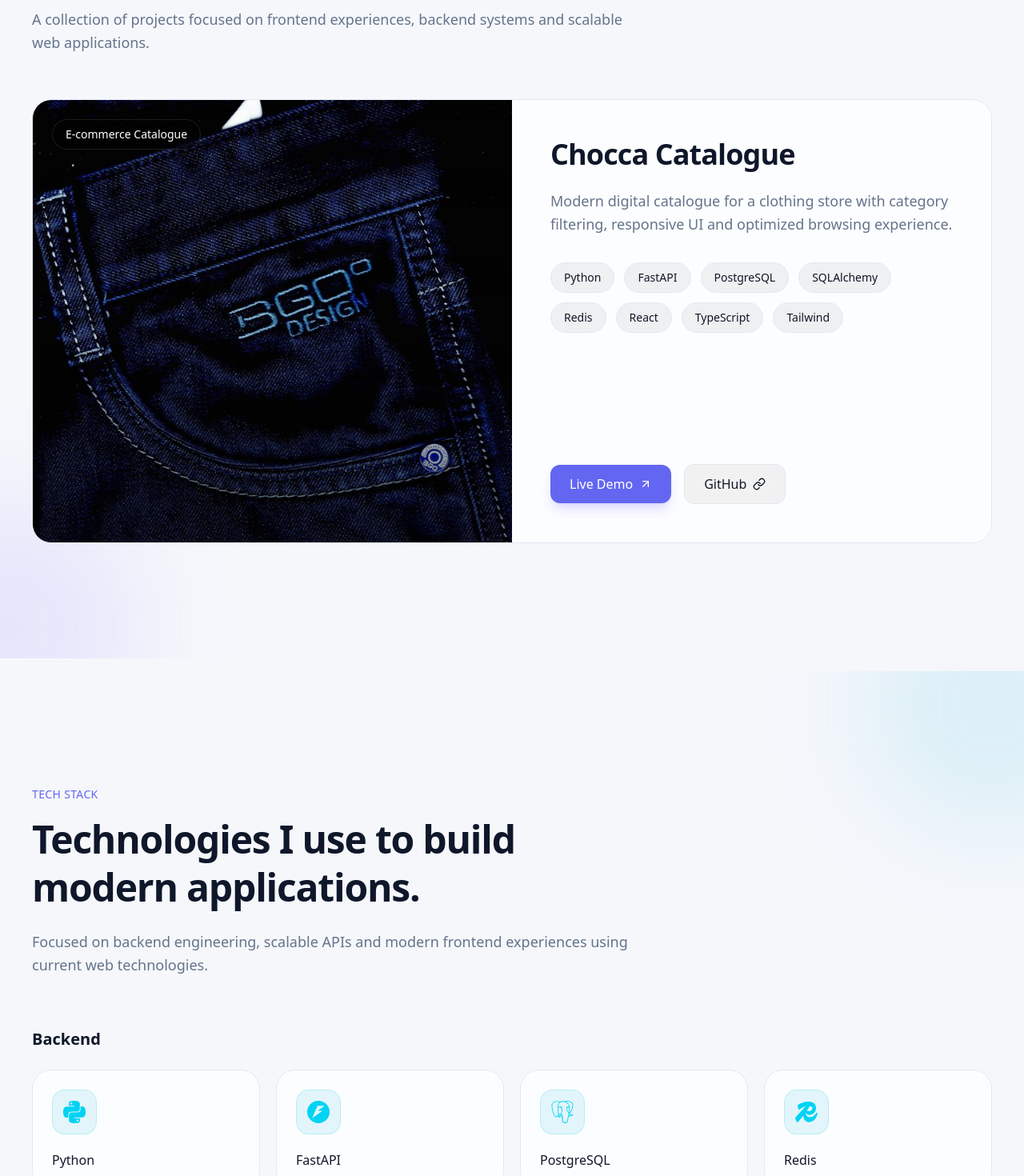
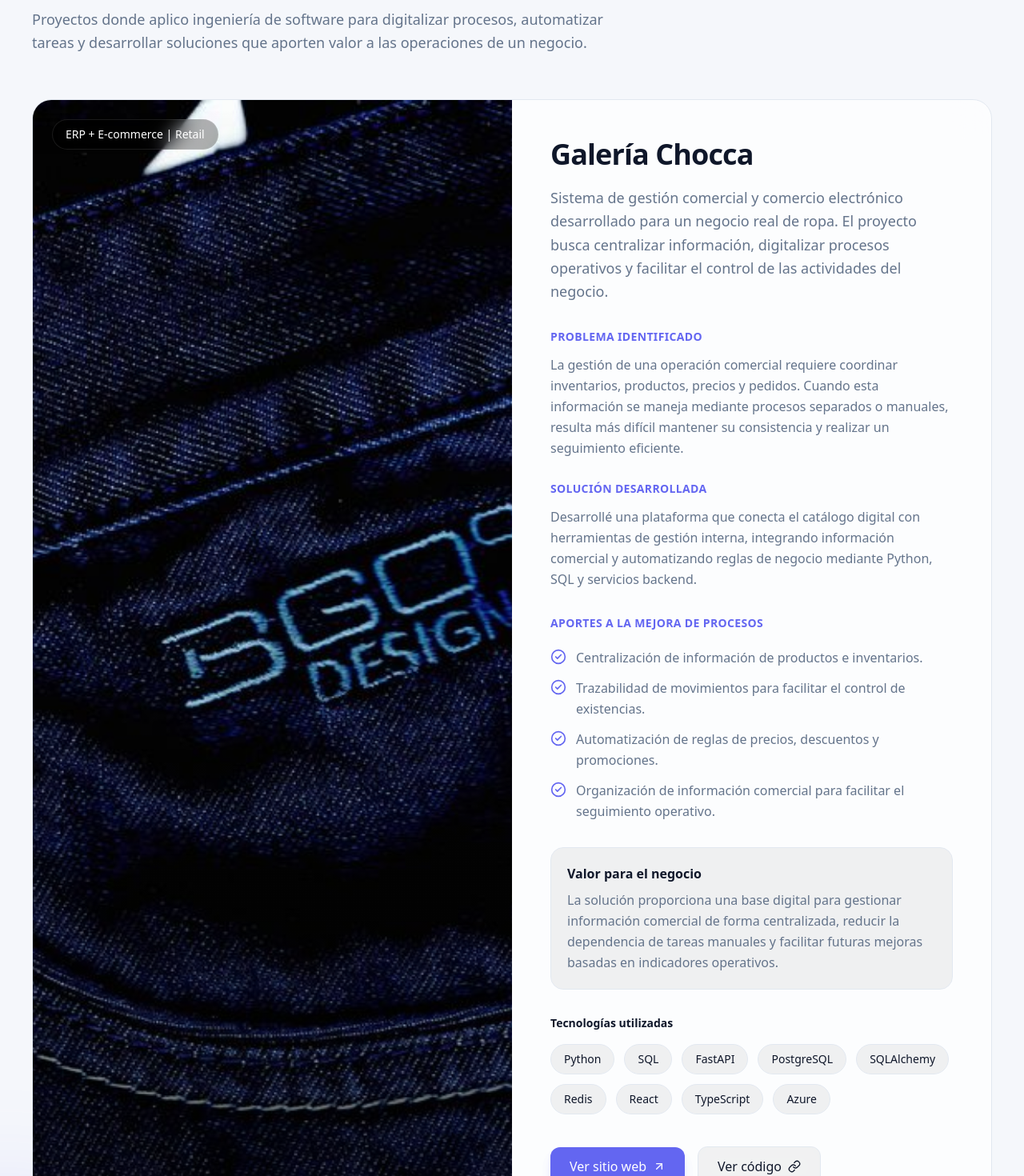
Before and after one commit to AbelChocca/Portfolio-Personal, a React (Vite) app: page / in a window 1280 px wide. Shown: the part 2320-3790 px from the top of the page at 80% size. Built offline with nearby package versions, Linux system fonts and the light colour scheme.

Commit message:
feat: enhance Proyectos component with detailed project descriptions, localized text, and improved layout

```diff
--- a/src/components/Proyectos.tsx
+++ b/src/components/Proyectos.tsx
@@ -1,5 +1,5 @@
 import { motion } from "framer-motion";
-import { ArrowUpRight, LinkIcon } from "lucide-react";
+import { ArrowUpRight, LinkIcon, CheckCircle2 } from "lucide-react";
 
 import AnimatedDiv from "./AnimatedDiv";
 
@@ -8,22 +8,41 @@ import GaleriaChocca from "/assets/image/jeans_bgoo.jpg";
 const projects = [
   {
     id: "chocca",
-    title: "Chocca Catalogue",
-    category: "E-commerce Catalogue",
+    title: "Galería Chocca",
+    category: "ERP + E-commerce | Retail",
     description:
-      "Modern digital catalogue for a clothing store with category filtering, responsive UI and optimized browsing experience.",
+      "Sistema de gestión comercial y comercio electrónico desarrollado para un negocio real de ropa. El proyecto busca centralizar información, digitalizar procesos operativos y facilitar el control de las actividades del negocio.",
+
+    problem:
+      "La gestión de una operación comercial requiere coordinar inventarios, productos, precios y pedidos. Cuando esta información se maneja mediante procesos separados o manuales, resulta más difícil mantener su consistencia y realizar un seguimiento eficiente.",
+
+    solution:
+      "Desarrollé una plataforma que conecta el catálogo digital con herramientas de gestión interna, integrando información comercial y automatizando reglas de negocio mediante Python, SQL y servicios backend.",
+
+    improvements: [
+      "Centralización de información de productos e inventarios.",
+      "Trazabilidad de movimientos para facilitar el control de existencias.",
+      "Automatización de reglas de precios, descuentos y promociones.",
+      "Organización de información comercial para facilitar el seguimiento operativo.",
+    ],
+
+    impact:
+      "La solución proporciona una base digital para gestionar información comercial de forma centralizada, reducir la dependencia de tareas manuales y facilitar futuras mejoras basadas en indicadores operativos.",
+
     image: GaleriaChocca,
     demo: "https://chocca.com.pe/",
     repo: "https://github.com/AbelChocca/gallery-chocca-backend",
+
     technologies: [
       "Python",
+      "SQL",
       "FastAPI",
       "PostgreSQL",
       "SQLAlchemy",
       "Redis",
       "React",
       "TypeScript",
-      "Tailwind",
+      "Azure",
     ],
   },
 ];
@@ -39,7 +58,7 @@ const Proyectos = () => {
         overflow-hidden
       "
     >
-      {/* Glow background */}
+      {/* Glow decorativo */}
       <div
         className="
           absolute
@@ -50,12 +69,13 @@ const Proyectos = () => {
           rounded-full
           bg-indigo-500/10
           blur-3xl
+          pointer-events-none
         "
       />
 
       <div className="relative z-10 max-w-7xl mx-auto px-6 md:px-10">
         <AnimatedDiv stagger preset="fadeUp" distance={18}>
-          {/* HEADER */}
+          {/* ENCABEZADO */}
           <div className="max-w-3xl mb-14">
             <p
               className="
@@ -67,7 +87,7 @@ const Proyectos = () => {
                 mb-4
               "
             >
-              Featured Projects
+              Proyectos destacados
             </p>
 
             <h2
@@ -80,7 +100,7 @@ const Proyectos = () => {
                 text-[var(--foreground)]
               "
             >
-              Selected projects I've been building recently.
+              Tecnología aplicada a problemas reales.
             </h2>
 
             <p
@@ -91,12 +111,13 @@ const Proyectos = () => {
                 text-[var(--muted)]
               "
             >
-              A collection of projects focused on frontend experiences, backend
-              systems and scalable web applications.
+              Proyectos donde aplico ingeniería de software para digitalizar
+              procesos, automatizar tareas y desarrollar soluciones que aporten
+              valor a las operaciones de un negocio.
             </p>
           </div>
 
-          {/* PROJECTS */}
+          {/* PROYECTOS */}
           <div className="grid grid-cols-1 gap-10">
             {projects.map((project) => (
               <motion.article
@@ -124,19 +145,14 @@ const Proyectos = () => {
                     min-h-[520px]
                   "
                 >
-                  {/* IMAGE */}
-                  <div
-                    className="
-                      relative
-                      overflow-hidden
-                    "
-                  >
+                  {/* IMAGEN */}
+                  <div className="relative overflow-hidden min-h-[300px] lg:min-h-full">
                     <motion.img
                       src={project.image}
                       alt={project.title}
                       className="
-                        w-full
-                        h-full
+                        absolute inset-0
+                        w-full h-full
                         object-cover
                         transition-transform
                         duration-700
@@ -144,7 +160,6 @@ const Proyectos = () => {
                       "
                     />
 
-                    {/* Overlay */}
                     <div
                       className="
                         absolute inset-0
@@ -155,7 +170,7 @@ const Proyectos = () => {
                       "
                     />
 
-                    {/* Floating badge */}
+                    {/* Categoría */}
                     <div
                       className="
                         absolute
@@ -173,7 +188,7 @@ const Proyectos = () => {
                     </div>
                   </div>
 
-                  {/* CONTENT */}
+                  {/* CONTENIDO */}
                   <div
                     className="
                       flex flex-col
@@ -182,10 +197,10 @@ const Proyectos = () => {
                     "
                   >
                     <div>
+                      {/* Nombre del proyecto */}
                       <h3
                         className="
-                          text-3xl
-                          md:text-4xl
+                          text-3xl md:text-4xl
                           font-bold
                           tracking-tight
                           text-[var(--foreground)]
@@ -196,7 +211,7 @@ const Proyectos = () => {
 
                       <p
                         className="
-                          mt-6
+                          mt-5
                           text-base md:text-lg
                           leading-relaxed
                           text-[var(--muted)]
@@ -205,14 +220,144 @@ const Proyectos = () => {
                         {project.description}
                       </p>
 
-                      {/* TECH */}
+                      {/* PROBLEMA */}
+                      <div className="mt-8">
+                        <h4
+                          className="
+                            text-sm
+                            font-semibold
+                            uppercase
+                            tracking-wide
+                            text-[var(--primary)]
+                            mb-3
+                          "
+                        >
+                          Problema identificado
+                        </h4>
+
+                        <p
+                          className="
+                            text-sm md:text-base
+                            leading-relaxed
+                            text-[var(--muted)]
+                          "
+                        >
+                          {project.problem}
+                        </p>
+                      </div>
+
+                      {/* SOLUCIÓN */}
+                      <div className="mt-7">
+                        <h4
+                          className="
+                            text-sm
+                            font-semibold
+                            uppercase
+                            tracking-wide
+                            text-[var(--primary)]
+                            mb-3
+                          "
+                        >
+                          Solución desarrollada
+                        </h4>
+
+                        <p
+                          className="
+                            text-sm md:text-base
+                            leading-relaxed
+                            text-[var(--muted)]
+                          "
+                        >
+                          {project.solution}
+                        </p>
+                      </div>
+
+                      {/* MEJORAS */}
+                      <div className="mt-8">
+                        <h4
+                          className="
+                            text-sm
+                            font-semibold
+                            uppercase
+                            tracking-wide
+                            text-[var(--primary)]
+                            mb-5
+                          "
+                        >
+                          Aportes a la mejora de procesos
+                        </h4>
+
+                        <ul className="space-y-3">
+                          {project.improvements.map((improvement) => (
+                            <li
+                              key={improvement}
+                              className="
+                                  flex items-start gap-3
+                                  text-sm md:text-base
+                                  leading-relaxed
+                                  text-[var(--muted)]
+                                "
+                            >
+                              <CheckCircle2
+                                className="
+                                    w-5 h-5
+                                    shrink-0
+                                    mt-0.5
+                                    text-[var(--primary)]
+                                  "
+                              />
+
+                              <span>{improvement}</span>
+                            </li>
+                          ))}
+                        </ul>
+                      </div>
+
+                      {/* IMPACTO */}
                       <div
                         className="
-                          flex flex-wrap
-                          gap-3
                           mt-8
+                          rounded-2xl
+                          border border-[var(--border)]
+                          bg-black/5 dark:bg-white/5
+                          p-5
                         "
                       >
+                        <h4
+                          className="
+                            font-semibold
+                            text-[var(--foreground)]
+                            mb-2
+                          "
+                        >
+                          Valor para el negocio
+                        </h4>
+
+                        <p
+                          className="
+                            text-sm md:text-base
+                            leading-relaxed
+                            text-[var(--muted)]
+                          "
+                        >
+                          {project.impact}
+                        </p>
+                      </div>
+
+                      {/* TECNOLOGÍAS */}
+                      <div className="mt-8">
+                        <h4
+                          className="
+                            text-sm
+                            font-semibold
+                            text-[var(--foreground)]
+                            mb-4
+                          "
+                        >
+                          Tecnologías utilizadas
+                        </h4>
+
+                        <div className="flex flex-wrap gap-3">
                           {project.technologies.map((tech) => (
                             <span
                               key={tech}
@@ -230,13 +375,14 @@ const Proyectos = () => {
                           ))}
                         </div>
                       </div>
+                    </div>
 
-                    {/* BUTTONS */}
-                    <div className="flex items-center gap-4 mt-10">
+                    {/* BOTONES */}
+                    <div className="flex flex-wrap items-center gap-4 mt-10">
                       <a
                         href={project.demo}
                         target="_blank"
-                        rel="noreferrer"
+                        rel="noopener noreferrer"
                         className="
                           inline-flex items-center gap-2
                           px-6 py-3
@@ -250,14 +396,14 @@ const Proyectos = () => {
                           shadow-lg shadow-indigo-500/20
                         "
                       >
-                        Live Demo
+                        Ver sitio web
                         <ArrowUpRight className="w-4 h-4" />
                       </a>
 
                       <a
                         href={project.repo}
                         target="_blank"
-                        rel="noreferrer"
+                        rel="noopener noreferrer"
                         className="
                           inline-flex items-center gap-2
                           px-6 py-3
@@ -270,7 +416,7 @@ const Proyectos = () => {
                           transition-all duration-300
                         "
                       >
-                        GitHub
+                        Ver código
                         <LinkIcon className="w-4 h-4" />
                       </a>
                     </div>
```
Lines whose indentation alone changed are shown as unchanged.
